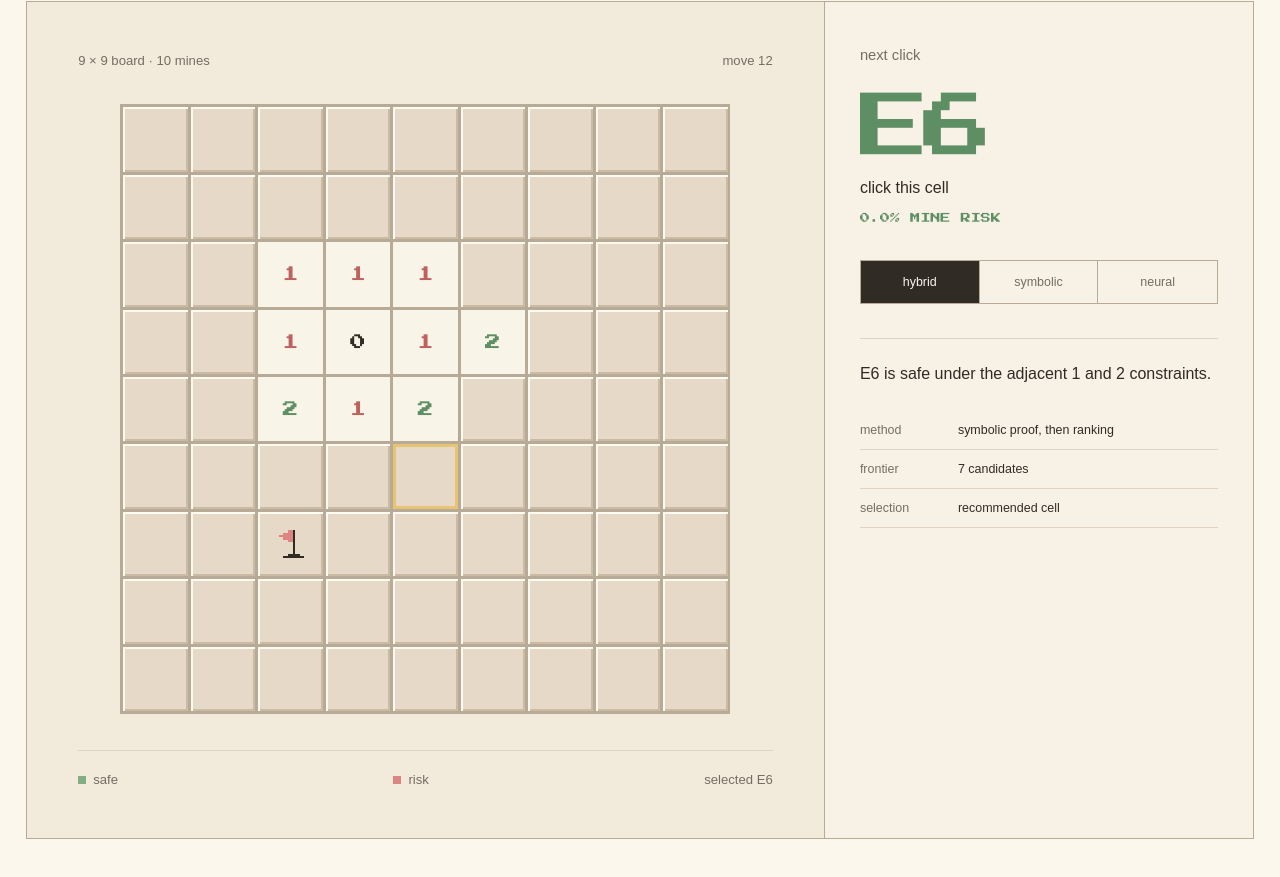
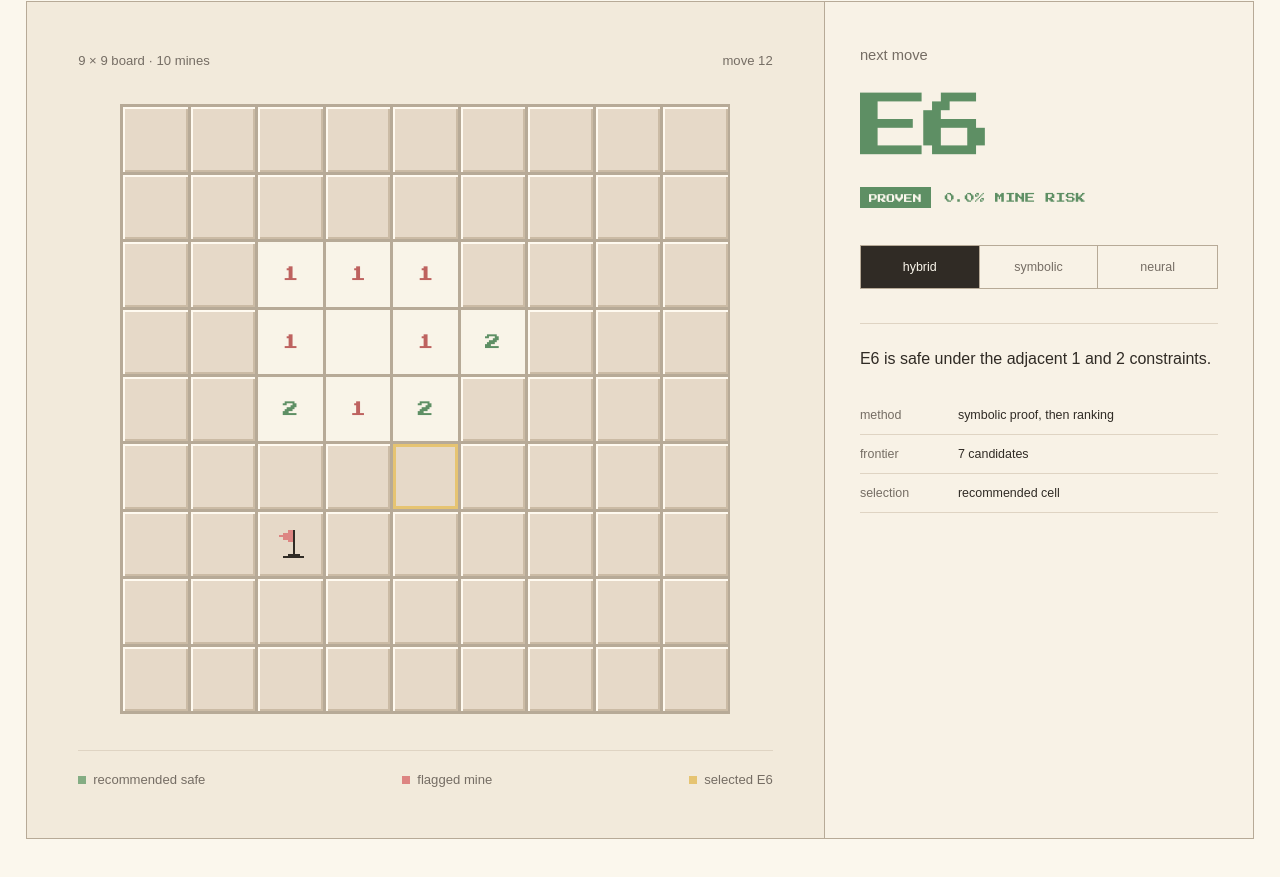
Before and after one commit to shlokrj/sweeper, a Next.js app in the folder web/: page /demo in a window 1280 px wide. Shown: the part 415-1292 px from the top of the page. Built offline with nearby package versions, Linux system fonts and the light colour scheme; a web font is replaced by a local one.

Commit message:
feat(web): label the demo decision proof

```diff
--- a/web/app/demo/page.tsx
+++ b/web/app/demo/page.tsx
@@ -20,10 +20,10 @@ const board: Cell[][] = [
 ];
 
 const columns = ["A", "B", "C", "D", "E", "F", "G", "H", "I"];
-const details: Record<Agent, { risk: string; method: string; evidence: string }> = {
-  hybrid: { risk: "0.0%", method: "symbolic proof, then ranking", evidence: "E6 is safe under the adjacent 1 and 2 constraints." },
-  symbolic: { risk: "0.0%", method: "constraint propagation", evidence: "E6 is a direct safe-cell deduction." },
-  neural: { risk: "0.8%", method: "CNN probability estimate", evidence: "E6 has the lowest mine probability on this frontier." },
+const details: Record<Agent, { label: string; risk: string; method: string; evidence: string }> = {
+  hybrid: { label: "proven", risk: "0.0%", method: "symbolic proof, then ranking", evidence: "E6 is safe under the adjacent 1 and 2 constraints." },
+  symbolic: { label: "proven", risk: "0.0%", method: "constraint propagation", evidence: "E6 is a direct safe-cell deduction." },
+  neural: { label: "neural", risk: "0.8%", method: "CNN probability estimate", evidence: "E6 has the lowest mine probability on this frontier." },
 };
 
 export default function DemoPage() {
@@ -57,25 +57,31 @@ export default function DemoPage() {
                   role="gridcell"
                   type="button"
                 >
-                  {cell === "flag" ? <FlagMark compact /> : cell === "covered" ? "" : cell}
+                  {cell === "flag" ? <FlagMark compact /> : cell === "covered" || cell === 0 ? "" : cell}
                 </button>
               );
             }))}
           </div>
-          <div className="demo-board-key"><span><i className="key-green" /> safe</span><span><i className="key-red" /> risk</span><span>selected {selected}</span></div>
+          <div className="demo-board-key">
+            <span><i className="key-green" /> recommended safe</span>
+            <span><i className="key-red" /> flagged mine</span>
+            <span><i className="key-yellow" /> selected {selected}</span>
+          </div>
         </div>
 
         <aside className="demo-decision">
-          <p className="decision-label">next click</p>
+          <p className="decision-label">next move</p>
           <div className="decision-coordinate">E6</div>
-          <p className="decision-command">click this cell</p>
-          <p className="decision-risk">{current.risk} mine risk</p>
+          <div className="decision-verdict" key={`verdict-${agent}`}>
+            <span className={`evidence-chip ${agent === "neural" ? "evidence-chip-neural" : ""}`}>{current.label}</span>
+            <p className={`decision-risk ${agent === "neural" ? "decision-risk-neural" : ""}`}>{current.risk} mine risk</p>
+          </div>
           <div className="agent-tabs" role="group" aria-label="Agent policy">
             {(Object.keys(details) as Agent[]).map((name) => (
               <button className={agent === name ? "is-active" : ""} key={name} onClick={() => setAgent(name)} type="button">{name}</button>
             ))}
           </div>
-          <div className="decision-evidence">
+          <div className="decision-evidence" key={`evidence-${agent}`}>
             <p>{current.evidence}</p>
             <dl>
               <div><dt>method</dt><dd>{current.method}</dd></div>
```
